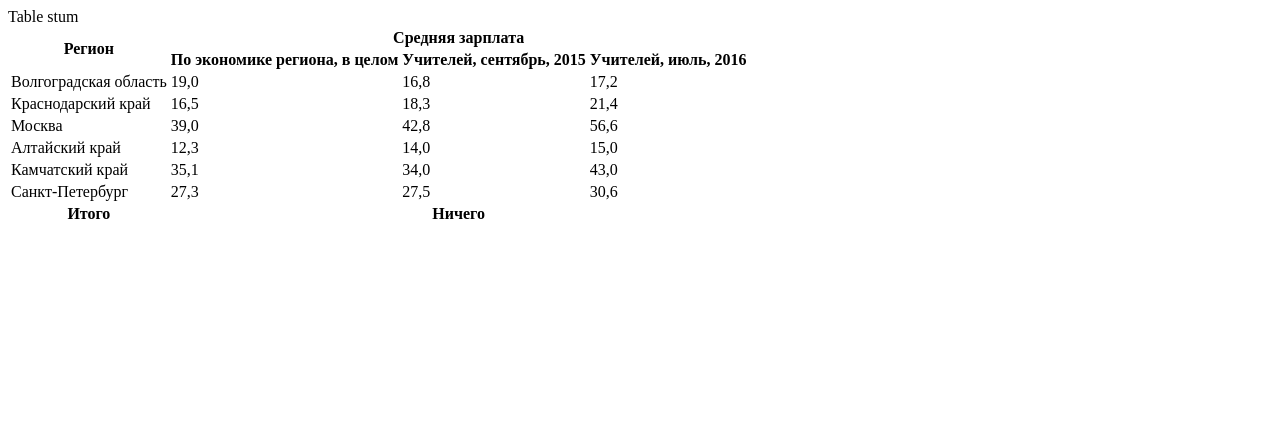
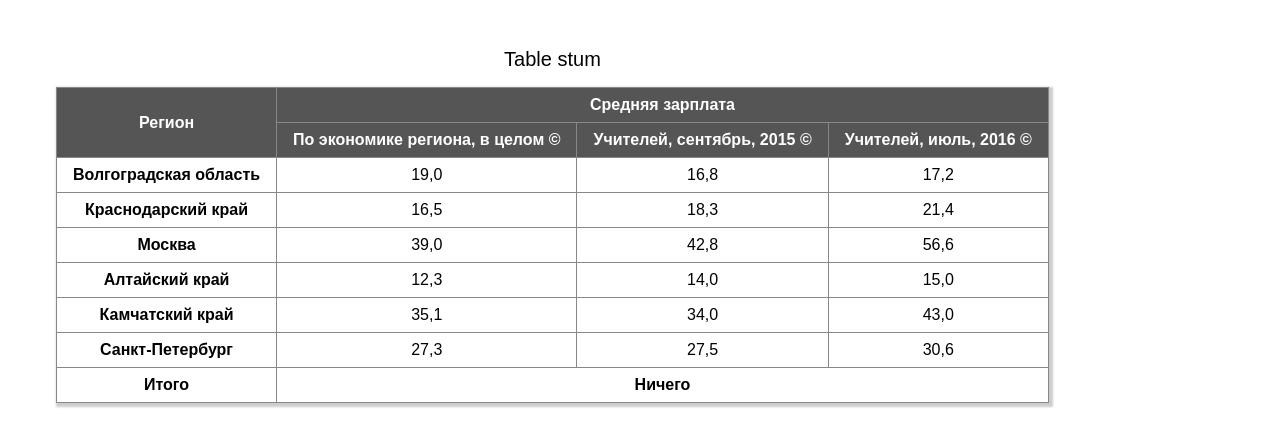
Before and after one commit to Nikolay-Tymoshchuk/stam-practice, a plain HTML site: page index.html in a window 1280 px wide. Drawn offline with Linux system fonts and the light colour scheme.

Commit message:
create html and css

```diff
--- /dev/null
+++ b/css/styles.css
@@ -0,0 +1,25 @@
+table {
+  box-shadow: 2px 2px 2px 2px hsla(0, 0%, 0%, 0.2);
+  margin: 3rem;
+  font-family: sans-serif;
+  border-collapse: collapse;
+}
+caption {
+  font-size: 20px;
+  margin-bottom: 1rem;
+}
+thead {
+  background-color: #555;
+  color: #fff;
+}
+
+td,
+th {
+  padding: 0.5rem 1rem;
+  border: 1px solid #888;
+  text-align: center;
+}
+
+td[colspan] {
+  background-color: #eee;
+}
--- a/index.html
+++ b/index.html
@@ -4,10 +4,11 @@
     <meta charset="UTF-8">
     <meta http-equiv="X-UA-Compatible" content="IE=edge">
     <title>Document</title>
+    <link rel="stylesheet" href="css/styles.css">
 </head>
 <body>
     <table>
-        Table stum
+        <caption>Table stum</caption>
 <!-- Названия -->
         <thead>
             <tr>
@@ -15,51 +16,51 @@
                 <th colspan="3">Средняя зарплата</th>
             </tr>
             <tr>
-                <th>По экономике региона, в целом</th>
-                <th>Учителей, сентябрь, 2015</th>
-                <th>Учителей, июль, 2016</th>
+                <th>По экономике региона, в целом &copy </th>
+                <th>Учителей, сентябрь, 2015 &#169 </th>
+                <th>Учителей, июль, 2016 &#xa9 </th>
             </tr>
         </thead>
 
         <tbody>
 <!-- Волгоградская область -->
             <tr>
-                <td>Волгоградская область</td>
+                <th>Волгоградская область</th>
                 <td>19,0</td>
                 <td>16,8</td>
                 <td>17,2</td>
             </tr>
 <!-- Краснодарский край -->
             <tr>
-                <td>Краснодарский край</td>
+                <th>Краснодарский край</th>
                 <td>16,5</td>
                 <td>18,3</td>
                 <td>21,4</td>
             </tr>
 <!-- Москва -->
             <tr>
-                <td>Москва</td>
+                <th>Москва</th>
                 <td>39,0</td>
                 <td>42,8</td>
                 <td>56,6</td>
             </tr>
 <!-- Алтайский край -->
             <tr>
-                <td>Алтайский край</td>
+                <th>Алтайский край</th>
                 <td>12,3</td>
                 <td>14,0</td>
                 <td>15,0</td>
             </tr>
 <!-- Камчатский край -->
             <tr>
-                <td>Камчатский край</td>
+                <th>Камчатский край</th>
                 <td>35,1</td>
                 <td>34,0</td>
                 <td>43,0</td>
             </tr>
 <!-- Санкт-Петербург -->
             <tr>
-                <td>Санкт-Петербург</td>
+                <th>Санкт-Петербург</th>
                 <td>27,3</td>
                 <td>27,5</td>
                 <td>30,6</td>
```
